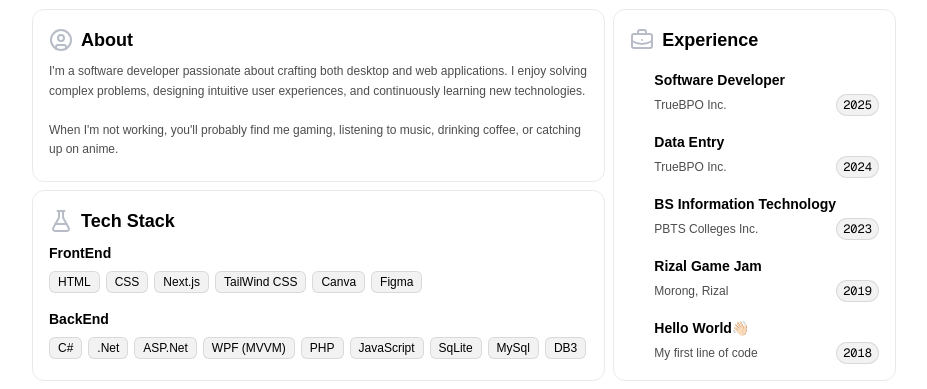
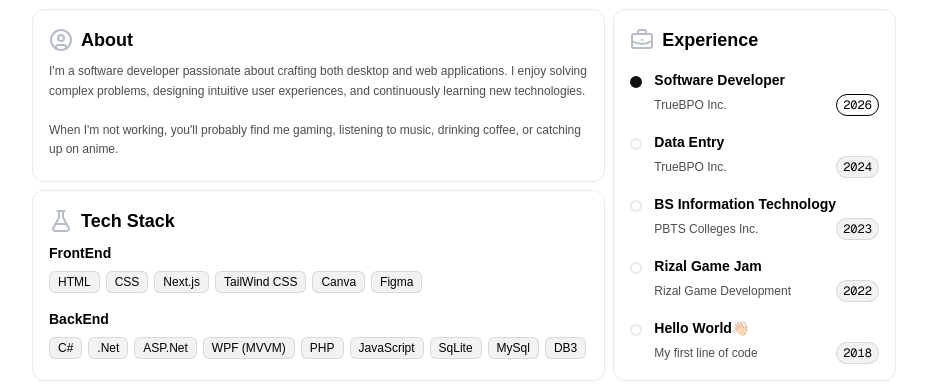
Before and after one commit to PauMionez/Portfolio_NextJs, a Next.js app: page / in a window 1280 px wide. Shown: the part 189-578 px from the top of the page, without its empty margins (176-1103 px from the left). Built offline with nearby package versions, Linux system fonts and the light colour scheme.

Commit message:
change year in dev

```diff
--- a/src/content/connect.tsx
+++ b/src/content/connect.tsx
@@ -2,6 +2,7 @@
 import React from "react";
 import { Mail, FileDown } from "lucide-react";
 import { FaGithub, FaLinkedin, FaInstagram } from "react-icons/fa";
+import { connectionConfig } from "@/lib/data/connection-config";
 
 const connect = () => {
   return (
@@ -14,21 +15,21 @@ const connect = () => {
         <div>
           <a
             className="block p-2 rounded-md bg-foreground/5 border border-foreground/10 hover:bg-foreground/20 transition-colors"
-            href="https://mail.google.com/mail/?view=cm&fs=1&to=pau.mionez@gmail.com"
+            href={connectionConfig.goEmail}
             target="_blank"
             rel="noopener noreferrer"
           >
             <p className="text-xs text-foreground/70">Email</p>
-            <p className="text-sm font-medium">pau.mionez@gmail.com</p>
+            <p className="text-sm font-medium">{connectionConfig.email}</p>
           </a>
         </div>
         <div className="block p-2 rounded-md bg-foreground/5 border border-foreground/10">
           <p className="text-xs text-foreground/70">Phone</p>
-          <p className="text-sm font-medium">09365318575</p>
+          <p className="text-sm font-medium">{connectionConfig.phone}</p>
         </div>
         <a
           className="flex items-center gap-2 p-2 rounded-md bg-foreground/5 border border-foreground/10 hover:bg-foreground/20 transition-colors"
-          href="https://drive.google.com/file/d/1PlzxBFxyYkrNRp3AcTgOs3rHurJN9p-z/view?usp=drive_link"
+          href={connectionConfig.cv}
         >
           <FileDown className="w-5 h-5" />
           <p className="text-sm font-medium">Download my CV</p>
@@ -43,7 +44,7 @@ const connect = () => {
               className="flex items-center justify-center p-2 rounded-md bg-foreground/5 border border-foreground/10 hover:bg-foreground/20 transition-colors"
               aria-label="Visit GitHub profile"
               title="Visit GitHub profile"
-              href="https://github.com/PauMionez"
+              href={connectionConfig.github}
             >
               {/* <FaGithub className="w-5 h-5 text-white" /> */}
               <FaGithub className="w-5 h-5" />
@@ -54,7 +55,7 @@ const connect = () => {
               className="flex items-center justify-center p-2 rounded-md bg-foreground/5 border border-foreground/10 hover:bg-foreground/20 transition-colors"
               aria-label="Visit LinkIn profile"
               title="Visit LinkIn profile"
-              href="https://www.linkedin.com/in/ma-pauline-mae-mionez"
+              href={connectionConfig.linkedin}
             >
               <FaLinkedin className="w-5 h-5" />
             </a>
@@ -64,7 +65,7 @@ const connect = () => {
               className="flex items-center justify-center p-2 rounded-md bg-foreground/5 border border-foreground/10 hover:bg-foreground/20 transition-colors"
               aria-label="Visit Instagram profile"
               title="Visit Instagram profile"
-              href="https://www.instagram.com/pxx_mnz?igsh=MXVmYmliMnFjYnhvZQ=="
+              href={connectionConfig.instagram}
             >
               <FaInstagram className="w-5 h-5" />
             </a>
--- a/src/content/experience.tsx
+++ b/src/content/experience.tsx
@@ -1,105 +1,72 @@
 "use client";
+
 import React from "react";
 import { BriefcaseBusiness } from "lucide-react";
+import { experienceConfig } from "@/lib/data/experience-config";
 
-const experience = () => {
+const Experience = () => {
   return (
     <div className="bento-card p-4 col-span-1 md:col-span-2 md:row-span-2 space-y-2 group animate-fade-in animation-delay-200">
+      {/* Header */}
       <div className="flex items-center gap-2">
         <BriefcaseBusiness className="text-gray-400" />
         <h2 className="text-lg font-bold">Experience</h2>
       </div>
 
+      {/* Experience Timeline */}
       <div className="relative space-y-4 mt-4">
-        <div className="absolute left-1.5 top-1.5 bottom-2 w-px bg-border"></div>
+        {/* Vertical timeline line */}
+        <div className="absolute left-1.5 top-1.5 bottom-2 w-px bg-border" />
 
-        <div className="relative pl-6 group/role">
-          {/* <div className="absolute left-0 top-1.5 w-3 h-3 rounded-full border-2 border-accent bg-accent transition-colors"></div> */}
+        {experienceConfig.map((experience, index) => (
+          <div
+            key={`${experience.Title}-${experience.Year}-${index}`}
+            className="relative pl-6 group/role"
+          >
+            {/* Timeline Dot */}
+            <div
+              className={`absolute left-0 top-1.5 w-3 h-3 rounded-full border-2 transition-colors ${
+                index === 0
+                  ? "border-accent bg-accent"
+                  : "border-border bg-background group-hover/role:bg-accent"
+              }`}
+            />
+
+            {/* Experience Content */}
             <div className="space-y-1">
-            <h3 className="text-sm font-semibold text-accent transition-colors">
-              Software Developer
+              {/* Title */}
+              <h3
+                className={`text-sm font-semibold transition-colors ${
+                  index === 0
+                    ? "text-accent"
+                    : "group-hover/role:text-accent"
+                }`}
+              >
+                {experience.Title}
               </h3>
-            <div className="flex items-center justify-between">
+
+              {/* Company + Year */}
+              <div className="flex items-center justify-between gap-2">
                 <span className="text-xs text-foreground/70 text-accent/70">
-                TrueBPO Inc.
+                  {experience.Company}
                 </span>
-              <span className="text-xs font-mono px-1.5 py-0.5 rounded-full bg-foreground/5 border border-foreground/10 bg-accent/10 border-accent/20">
-                2025
+
+                <span
+                  className={`text-xs font-mono px-1.5 py-0.5 rounded-full border ${
+                    index === 0
+                      ? "bg-accent/10 border-accent/20"
+                      : "bg-foreground/5 border-foreground/10"
+                  }`}
+                >
+                  {experience.Year}
                 </span>
               </div>
             </div>
           </div>
-
-        <div className="relative pl-6 group/role">
-          {/* <div className="absolute left-0 top-1.5 w-3 h-3 rounded-full border-2 border-border bg-background group-hover/role:bg-accent transition-colors"></div> */}
-          <div className="space-y-1">
-            <h3 className="text-sm font-semibold  group-hover/role:text-accent transition-colors">
-              Data Entry
-            </h3>
-            <div className="flex items-center justify-between">
-              <span className="text-xs text-foreground/70 text-accent/70">
-                TrueBPO Inc.
-              </span>
-              <span className="text-xs font-mono px-1.5 py-0.5 rounded-full bg-foreground/5 border border-foreground/10">
-                2024
-              </span>
-            </div>
-          </div>
-        </div>
-
-        <div className="relative pl-6 group/role">
-          {/* <div className="absolute left-0 top-1.5 w-3 h-3 rounded-full border-2 border-border bg-background group-hover/role:bg-accent transition-colors"></div> */}
-          <div className="space-y-1">
-            <h3 className="text-sm font-semibold  group-hover/role:text-accent transition-colors">
-              BS Information Technology
-            </h3>
-            <div className="flex items-center justify-between">
-              <span className="text-xs text-foreground/70 text-accent/70">
-                PBTS Colleges Inc.
-              </span>
-              <span className="text-xs font-mono px-1.5 py-0.5 rounded-full bg-foreground/5 border border-foreground/10">
-                2023
-              </span>
-            </div>
-          </div>
-        </div>
-
-        <div className="relative pl-6 group/role">
-          {/* <div className="absolute left-0 top-1.5 w-3 h-3 rounded-full border-2 border-border bg-background group-hover/role:bg-accent transition-colors"></div> */}
-          <div className="space-y-1">
-            <h3 className="text-sm font-semibold  group-hover/role:text-accent transition-colors">
-              Rizal Game Jam
-            </h3>
-            <div className="flex items-center justify-between">
-              <span className="text-xs text-foreground/70 text-accent/70">
-                Morong, Rizal
-              </span>
-              <span className="text-xs font-mono px-1.5 py-0.5 rounded-full bg-foreground/5 border border-foreground/10">
-                2019
-              </span>
-            </div>
-          </div>
-        </div>
-
-        <div className="relative pl-6 group/role">
-          {/* <div className="absolute left-0 top-1.5 w-3 h-3 rounded-full border-2 border-border bg-background group-hover/role:bg-accent transition-colors"></div> */}
-          <div className="space-y-1">
-            <h3 className="text-sm font-semibold  group-hover/role:text-accent transition-colors">
-              Hello World👋🏻
-            </h3>
-            <div className="flex items-center justify-between">
-              <span className="text-xs text-foreground/70 text-accent/70">
-                My first line of code
-              </span>
-              <span className="text-xs font-mono px-1.5 py-0.5 rounded-full bg-foreground/5 border border-foreground/10">
-                2018
-              </span>
-            </div>
-          </div>
-        </div>
+        ))}
       </div>
     </div>
   );
 };
 
-export default experience;
+export default Experience;
--- /dev/null
+++ b/src/lib/data/connection-config.tsx
@@ -0,0 +1,9 @@
+export const connectionConfig = {
+    email: "pau.mionez@gmail.com",
+    goEmail: "https://mail.google.com/mail/?view=cm&fs=1&to=pau.mionez@gmail.com",
+    phone: "09365318575",
+    cv: "https://drive.google.com/file/d/1PlzxBFxyYkrNRp3AcTgOs3rHurJN9p-z/view?usp=drive_link",
+    github: "https://github.com/paumionez",
+    linkedin: "https://www.linkedin.com/in/ma-pauline-mae-mionez",
+    instagram: "https://www.instagram.com/pxx_mnz?igsh=MXVmYmliMnFjYnhvZQ==",
+} as const;
--- /dev/null
+++ b/src/lib/data/experience-config.tsx
@@ -0,0 +1,33 @@
+export type ExperienceConfig = {
+    Title: string;
+    Company: string;
+    Year: string;
+}
+
+export const experienceConfig: ExperienceConfig[] = [
+    {
+        Title: "Software Developer",
+        Company: "TrueBPO Inc.",
+        Year: "2026"
+    },
+    {
+        Title: "Data Entry",
+        Company: "TrueBPO Inc.",
+        Year: "2024"
+    },
+    {
+        Title: "BS Information Technology",
+        Company: "PBTS Colleges Inc.",
+        Year: "2023"
+    },
+    {
+        Title: "Rizal Game Jam",
+        Company: "Rizal Game Development",
+        Year: "2022"
+    },
+    {
+        Title: "Hello World👋🏻",
+        Company: "My first line of code",
+        Year: "2018"
+    }
+]
```
Lines whose indentation alone changed are shown as unchanged.
